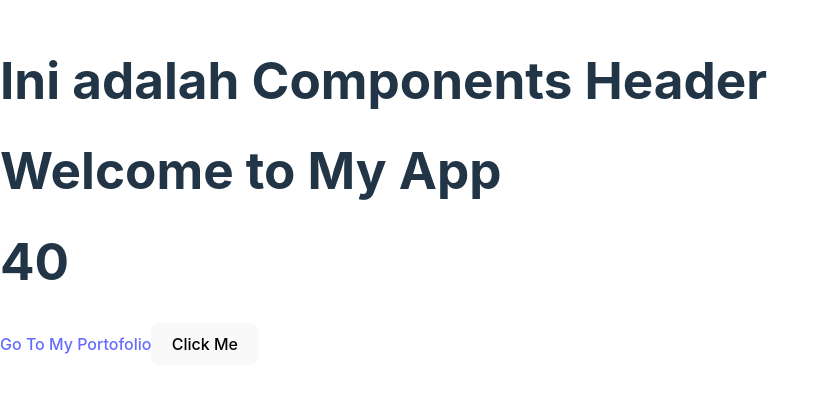
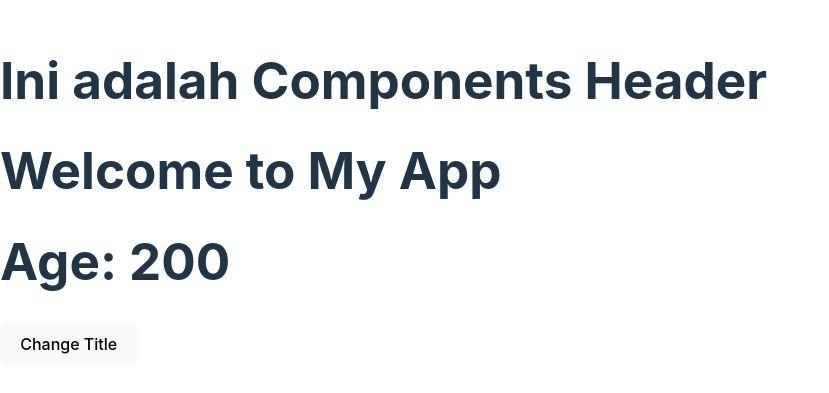
Before and after one commit to daffaabp/react-js-for-beginner, a React (Vite) app: page / in a window 1280 px wide. Shown: the part 209-602 px from the top of the page, without its empty margins (0-829 px from the left). Built offline with nearby package versions, Linux system fonts and the light colour scheme.

Commit message:
2_useState_Hook

```diff
--- a/src/App.jsx
+++ b/src/App.jsx
@@ -1,22 +1,22 @@
+import {useState} from 'react';
 import Header from "./components/Header";
 
 function App() {
-  const title = "Welcome to My App";
-  const age = 20;
-  const link = "daffa-portofolio.000webhostapp.com";
+  const [title, setTitle] = useState("Welcome to My App");
+  const [age, setAge] = useState(200);
 
-  const clickMe = (name) => {
-    console.log('Hello' + name);
-  }
+  const changeTitle = () => {
+    setTitle("Title Changed");
+    setAge(40);
+  };
 
   return (
     <>
       <div>
         <Header />
         <h1>{title}</h1>
-        <h1>{age * 2}</h1>
-        <a href={link}>Go To My Portofolio</a>
-        <button onClick={() => clickMe('Daffa')}>Click Me</button>
+        <h1>Age: {age}</h1>
+        <button onClick={changeTitle}>Change Title</button>
       </div>
     </>
   );
```
